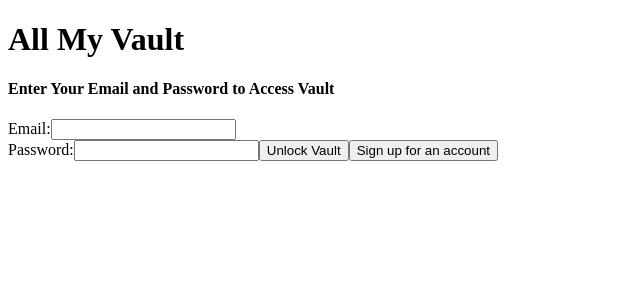
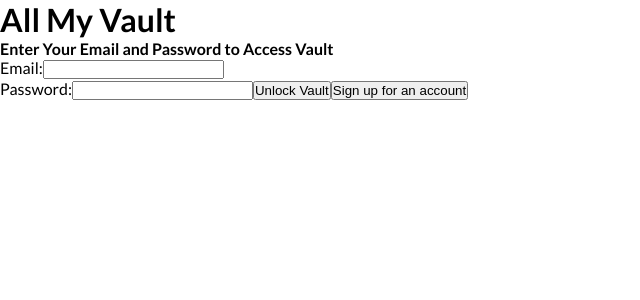
Before and after one commit to sovereignuniversity20-art/all-my-vault, a React (Vite) app: page / in a window 1280 px wide. Shown: the top 300 px of the page, without its empty margins (0-640 px from the left). Built offline with nearby package versions, Linux system fonts and the light colour scheme.

Commit message:
CSS foundation added - variables, fonts. resets, vault inside set to dash background

```diff
--- a/index.html
+++ b/index.html
@@ -3,6 +3,10 @@
   <head>
     <meta charset="UTF-8" />
     <meta name="viewport" content="width=device-width, initial-scale=1.0" />
+<link rel="preconnect" href="https://fonts.googleapis.com">
+<link rel="preconnect" href="https://fonts.gstatic.com" crossorigin>
+<link href="https://fonts.googleapis.com/css2?family=Abril+Fatface&family=Lato:ital,wght@0,100;0,
+  300;0,400;0,700;0,900;1,100;1,300;1,400;1,700;1,900&display=swap" rel="stylesheet">
     <title>All My Vault</title>
   </head>
   <body>
--- a/src/App.css
+++ /dev/null
@@ -1,5 +0,0 @@
-.dropdown ul {
-    list-style: none;
-    padding: 0;
-    margin: 0;
-}
--- a/src/App.jsx
+++ b/src/App.jsx
@@ -1,4 +1,4 @@
-import './App.css';
+import './index.css';
 import { useState } from 'react';
 import LoginPage from './pages/LoginPage.jsx';
 import DashboardPage from './pages/DashboardPage.jsx';
--- a/src/index.css
+++ b/src/index.css
@@ -7,3 +7,30 @@
 --border: #E0DCDA;
 --off-white: #F7F5F3;
 }
+
+body{
+    margin:0;
+    font-family: 'Lato', sans-serif;
+}
+
+* {
+    margin: 0;
+    padding: 0;
+    box-sizing: border-box;
+}
+
+.dropdown ul {
+    list-style: none;
+    padding: 0;
+    margin: 0;
+}
+
+
+.dashboard {
+    background-image: url('./images/vault_inside.png');
+    background-size: 100% 100%;
+    background-repeat: no-repeat;
+    background-position: center;
+    min-height: 100vh;
+    height: 100vh;
+}
--- a/src/pages/DashboardPage.jsx
+++ b/src/pages/DashboardPage.jsx
@@ -3,6 +3,7 @@
  import MediaCard from "../components/MediaCard";
  import MediaFormModal from "../components/MediaFormModal";
  import Footer from "../components/Footer";
+
 
  const DashboardPage = ({items,currentUser, onAdd, onDelete, onEdit, onLogout, onOpenAbout}) => {
     const [isFormOpen, setIsFormOpen] = useState(false);
@@ -47,6 +48,7 @@ if (searchQuery !== '') {
         <VaultHeader currentUser={currentUser} onOpenForm={onOpenForm}
         searchQuery={searchQuery} activeFilter={activeFilter}
         onFilterChange={setActiveFilter} onSearchChange={setSearchQuery} onLogout={onLogout} />
+
          <table>
         <thead>
             <tr>
```
Also changed, not shown: 2 other files (tests, documents, lock files or other folders).
